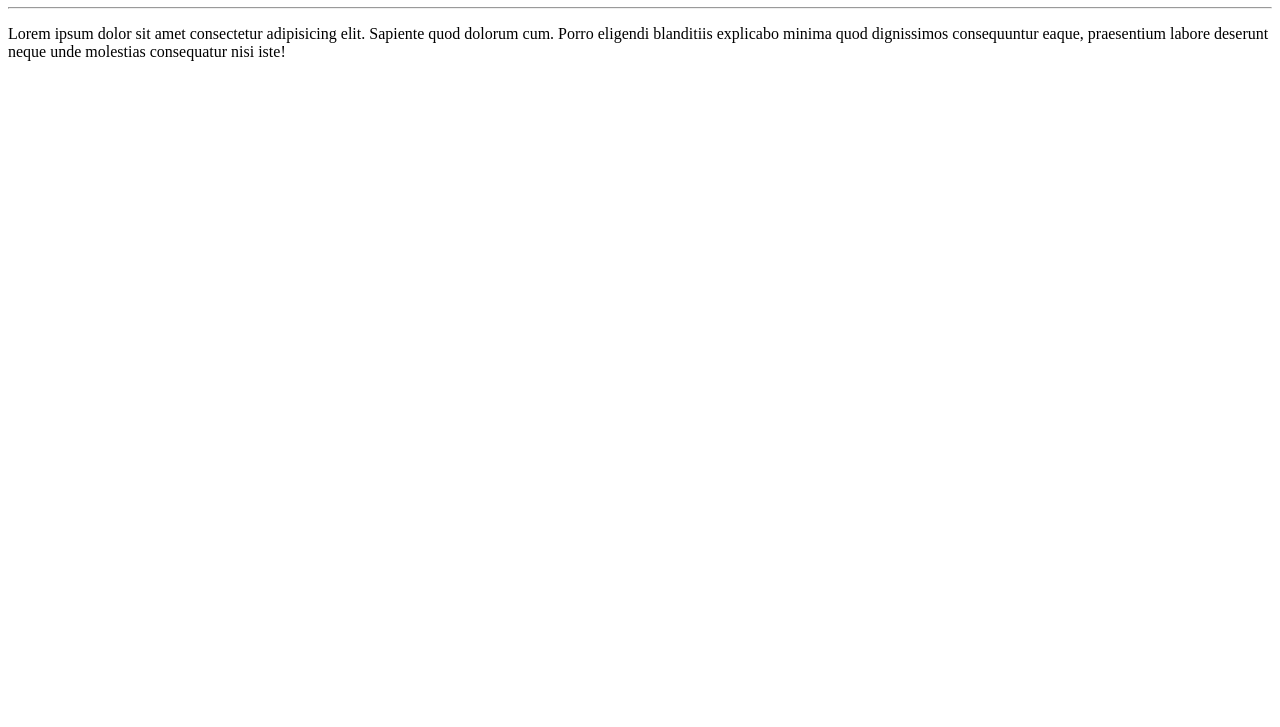
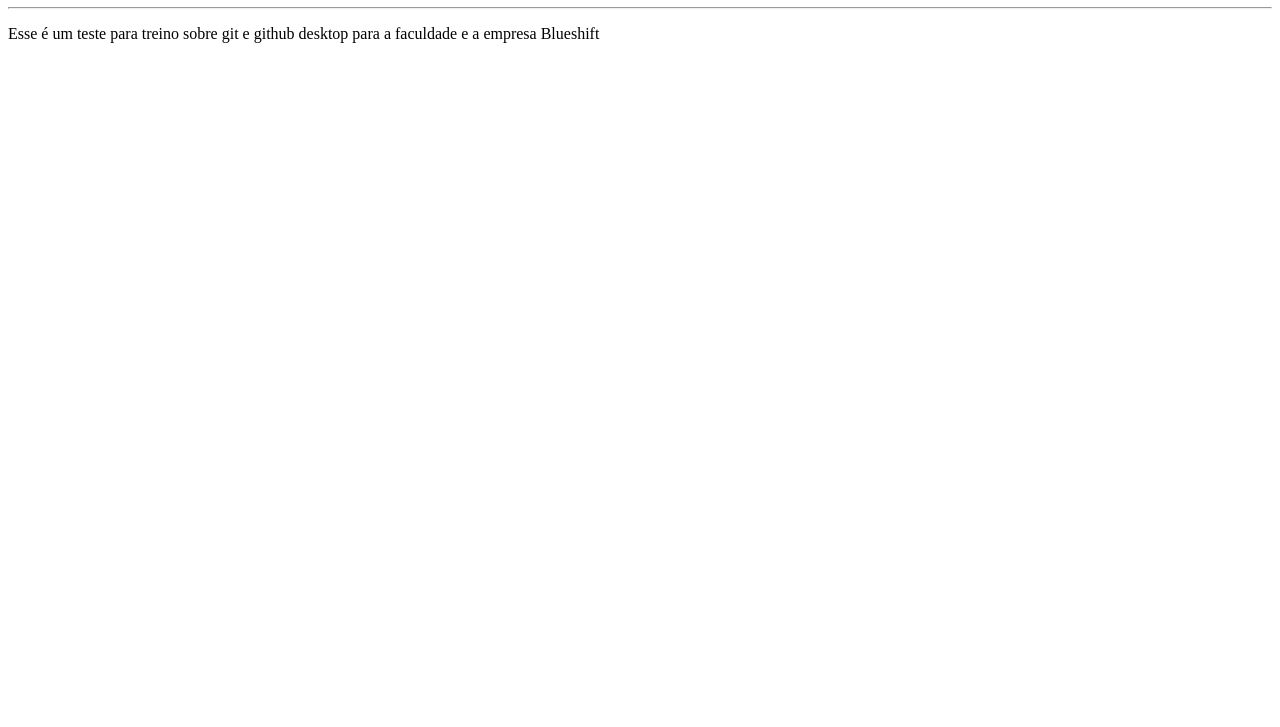
Before and after one commit to adrianocsp/Ola-Mundo, a plain HTML site: page site exemplo/index.html in a window 1280 px wide. Shown: the part 73-800 px from the top of the page. Drawn offline with Linux system fonts and the light colour scheme.

Commit message:
Alteração no html

```diff
--- a/site exemplo/index.html
+++ b/site exemplo/index.html
@@ -11,9 +11,7 @@
 <body>
     <h1>Olá, Mundo!</h1>
     <hr>
-    <p>Lorem ipsum dolor sit amet consectetur adipisicing elit.
-        Sapiente quod dolorum cum. Porro eligendi blanditiis explicabo minima quod dignissimos consequuntur eaque,
-        praesentium labore deserunt neque unde molestias consequatur nisi iste!</p>
+    <p>Esse é um teste para treino sobre git e github desktop para a faculdade e a empresa Blueshift</p>
 </body>
 
 </html>
```
